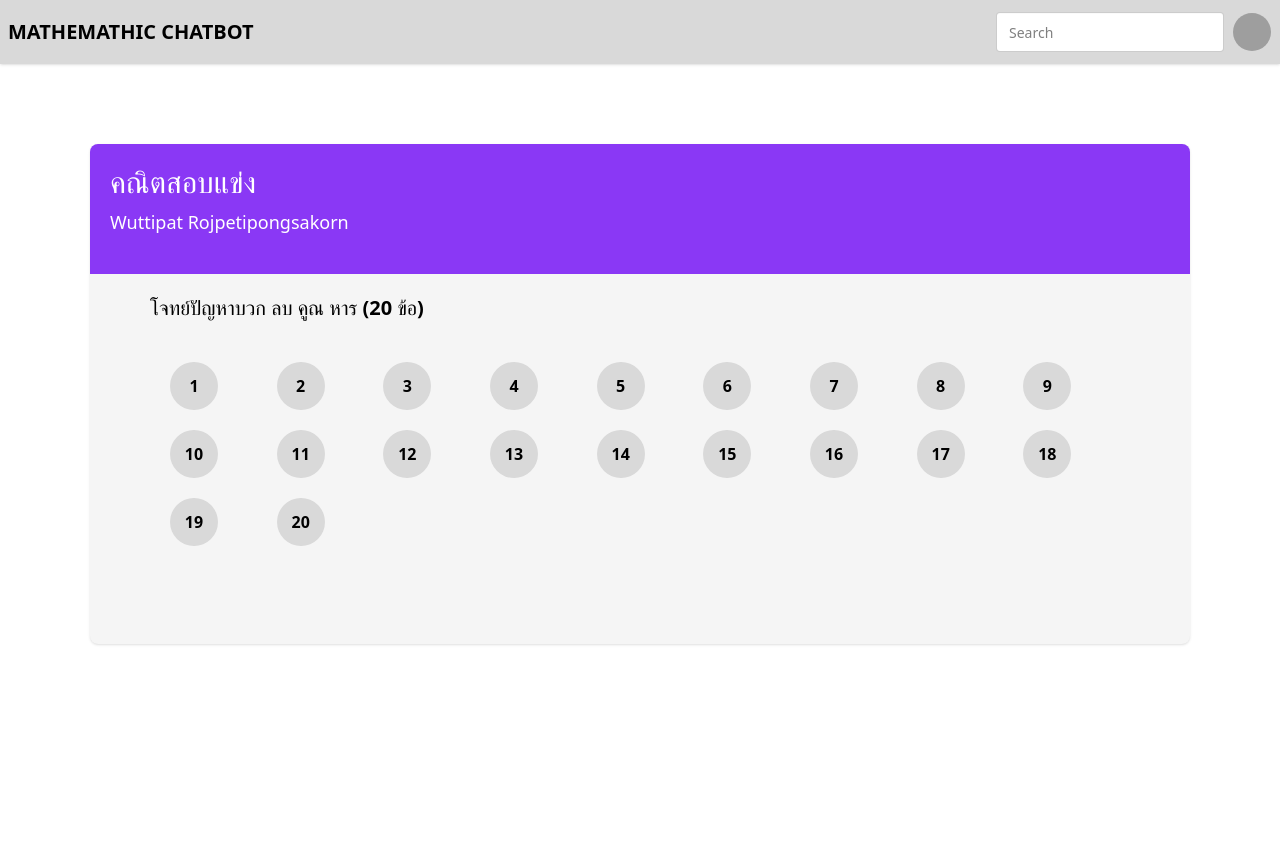
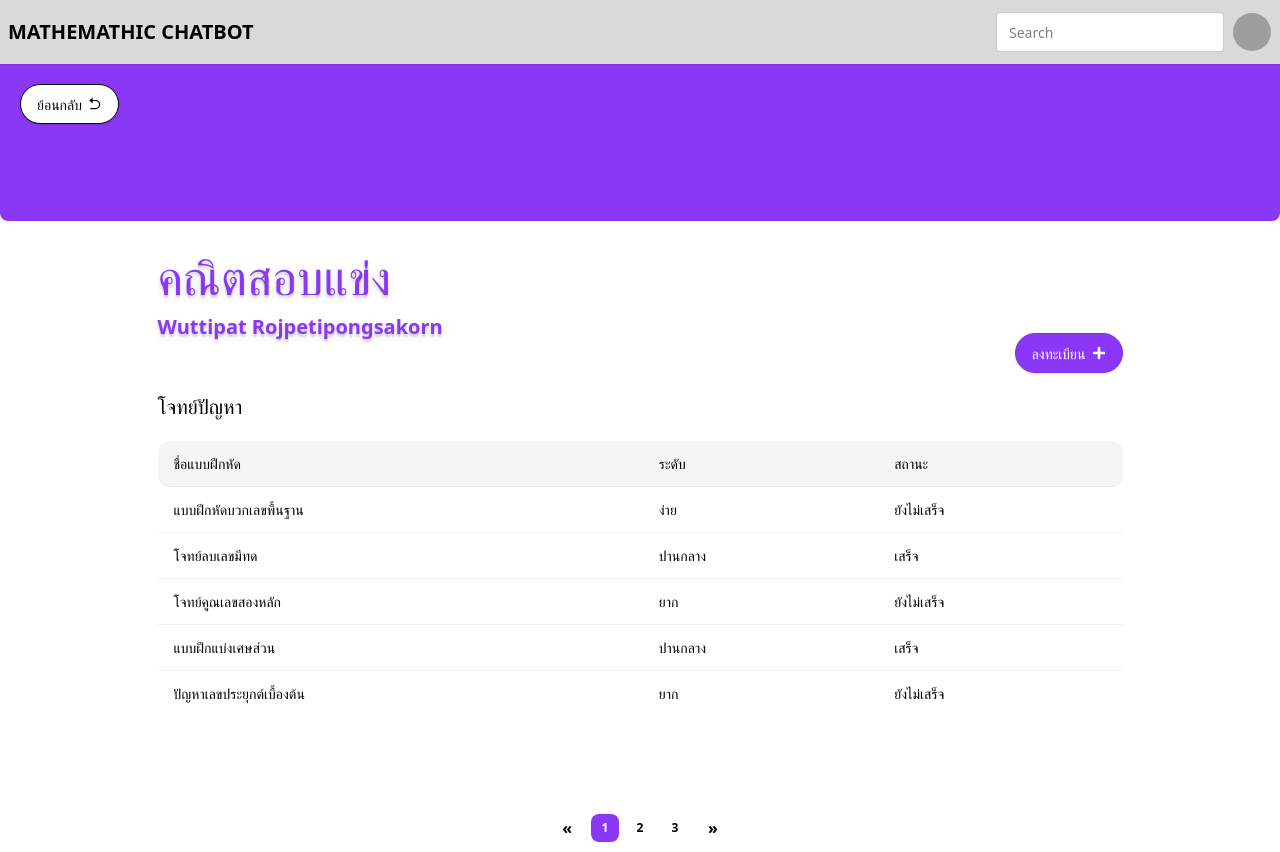
Before and after one commit to Rezzpect/MathChatBot-Front, a React (Vite) app: page /problemselection in a window 1280 px wide. Before the commit the page ends 800 px from the top, so only its background shows below. Built offline with nearby package versions, Linux system fonts and the light colour scheme; grey boxes are pictures that could not be loaded.

Commit message:
add//DataTable Component, temp_data

```diff
--- /dev/null
+++ b/src/components/DataTable/datatable.tsx
@@ -0,0 +1,70 @@
+import { useState, useEffect } from "react";
+import {topic_data } from "./topic_data";
+import type { topic_row } from "./topic_data";
+import {exercise_data} from "./exercise_data";
+import type { exercise_row } from "./exercise_data";
+
+interface Content_Data {
+    header: Array<string>;
+    data: Array<topic_row> | Array<exercise_row>;
+}
+
+export default function DataTable({ name }: { name: string }) {
+    const [getData, setData] = useState<Content_Data>({
+        header: [],
+        data: []
+    });
+
+    useEffect(() => {
+        if (name === "topic") {
+            setData(topic_data);
+        } else if (name === "exercise") {
+            setData(exercise_data);
+        };
+    },[])
+
+
+    return (
+        <div>
+            <div className="flex flex-col flex-1 w-full h-full py-5 text-neutral-content">
+                <header className="text-xl font-bold pb-5">โจทย์ปัญหา</header>
+                <div className="overflow-x-auto">
+                    <table className="table">
+                        <thead>
+                            <tr className="bg-base-300 text-base-content w-full">
+                                {getData.header.map((title, index) => {
+                                    return index === 0 ? (
+                                        <th className="rounded-l-xl">{title}</th>
+                                    ) : index === (getData.header.length - 1) ? (
+                                        <th className="rounded-r-xl">{title}</th>
+                                    ) : (<th>{title}</th>)
+                                }
+                                )}
+                            </tr>
+                        </thead>
+
+                        <tbody>
+                            {getData.data.map((course) =>
+                                <tr className="border-0">
+                                    {Object.values(course).map((value) =>
+                                    <td>{value}</td>
+                                    )}
+                                </tr>
+                            )}
+                        </tbody>
+                    </table>
+                </div>
+            </div>
+
+            <div className="flex items-center justify-center mb-5">
+                <div className="flex join justify-center items-center gap-2 font-bold">
+                    <button className="join-item w-fit h-fit hover:cursor-pointer p-3">«</button>
+                    <button className="join-item text-xs bg-primary text-primary-content  rounded-lg h-7 w-7">1</button>
+                    <button className="join-item text-xs hover:cursor-pointer hover:bg-primary hover:text-primary-content rounded-lg h-7 w-7">2</button>
+                    <button className="join-item text-xs hover:cursor-pointer hover:bg-primary hover:text-primary-content rounded-lg h-7 w-7">3</button>
+                    <button className="join-item w-fit h-fit hover:cursor-pointer p-3">»</button>
+                </div>
+            </div>
+        </div>
+    );
+}
--- /dev/null
+++ b/src/components/DataTable/exercise_data.tsx
@@ -0,0 +1,36 @@
+export const exercise_data = {
+    header: ["ชื่อแบบฝึกหัด", "ระดับ", "สถานะ"],
+    data: [
+        {
+            exerciseName: "แบบฝึกหัดบวกเลขพื้นฐาน",
+            level: "ง่าย",
+            status: "ยังไม่เสร็จ"
+        },
+        {
+            exerciseName: "โจทย์ลบเลขมีทด",
+            level: "ปานกลาง",
+            status: "เสร็จ"
+        },
+        {
+            exerciseName: "โจทย์คูณเลขสองหลัก",
+            level: "ยาก",
+            status: "ยังไม่เสร็จ"
+        },
+        {
+            exerciseName: "แบบฝึกแบ่งเศษส่วน",
+            level: "ปานกลาง",
+            status: "เสร็จ"
+        },
+        {
+            exerciseName: "ปัญหาเลขประยุกต์เบื้องต้น",
+            level: "ยาก",
+            status: "ยังไม่เสร็จ"
+        }
+    ],
+}
+
+export interface exercise_row {
+    exerciseName: string,
+    level: string,
+    status: string
+}
--- /dev/null
+++ b/src/components/DataTable/topic_data.tsx
@@ -0,0 +1,42 @@
+export const topic_data = {
+    header: ["ชื่อหัวข้อ", "description", "จำนวนแบบฝึกหัด", "สถานะ"],
+    data: [
+        {
+            title: "โจทย์ปัญหาการคูณ",
+            description: "Lorem ipsum dolor sit amet, consectetur adipiscing elit.",
+            exerciseCount: "23 ข้อ",
+            status: "เสร็จ"
+        },
+        {
+            title: "โจทย์ปัญหาการบวก",
+            description: "Lorem ipsum dolor sit amet, consectetur adipiscing elit.",
+            exerciseCount: "15 ข้อ",
+            status: "กำลังทำ"
+        },
+        {
+            title: "โจทย์ปัญหาการลบ",
+            description: "Lorem ipsum dolor sit amet, consectetur adipiscing elit.",
+            exerciseCount: "30 ข้อ",
+            status: "ยังไม่เริ่ม"
+        },
+        {
+            title: "โจทย์ปัญหาการหาร",
+            description: "Lorem ipsum dolor sit amet, consectetur adipiscing elit.",
+            exerciseCount: "18 ข้อ",
+            status: "เสร็จ"
+        },
+        {
+            title: "โจทย์ปัญหาการแก้สมการง่ายๆ",
+            description: "Lorem ipsum dolor sit amet, consectetur adipiscing elit.",
+            exerciseCount: "12 ข้อ",
+            status: "กำลังทำ"
+        }
+    ],
+}
+
+export interface topic_row {
+    title: string;
+    description: string;
+    exerciseCount: string;
+    status: string;
+}
--- a/src/pages/Lesson/index.tsx
+++ b/src/pages/Lesson/index.tsx
@@ -1,5 +1,6 @@
 import { RiArrowGoBackFill } from "react-icons/ri";
 import { FaPlus } from "react-icons/fa";
+import DataTable from "../../components/DataTable/datatable";
 
 export default function LessonPage() {
     const data = [
@@ -53,42 +54,7 @@ export default function LessonPage() {
                     <span className="px-10 py-5 w-full">Lorem ipsum dolor sit amet, consectetur adipiscing elit. Vestibulum tempus placerat sodales. Orci varius natoque penatibus et magnis dis parturient montes, nascetur ridiculus mus. Duis vel massa magna. Fusce erat mauris, feugiat in eleifend vel, lacinia et sapien. Sed gravida quis eros euismod molestie. Proin fringilla, urna quis dapibus luctus, nisl purus porta nisl, ut lacinia nisl sapien sed lorem. Aliquam bibendum, nulla ut pretium porttitor, metus nunc eleifend nunc, ac fermentum magna magna a massa. Quisque venenatis lorem vitae arcu finibus, nec commodo odio efficitur. In in sollicitudin dui, ac volutpat magna. Nulla nec luctus turpis. Nam gravida imperdiet molestie.</span>
                 </div>
 
-                <div className="flex flex-col flex-1 w-full h-full py-5 text-neutral-content">
-                    <header className="text-xl font-bold pb-5">{data.length} หัวข้อ</header>
-                    <div className="overflow-x-auto">
-                        <table className="table">
-                            <thead>
-                                <tr className="bg-base-300 text-base-content w-full">
-                                    <th className="rounded-l-xl">ชื่อหัวข้อ</th>
-                                    <th>description</th>
-                                    <th>จำนวนแบบฝึกหัด</th>
-                                    <th className="rounded-r-xl">สถานะ</th>
-                                </tr>
-                            </thead>
-
-                            <tbody>
-                                {data.map((course) =>
-                                    <tr className="border-0">
-                                        <td>{course.title}</td>
-                                        <td>{course.description}</td>
-                                        <td>{course.exerciseCount}</td>
-                                        <td>{course.status}</td>
-                                    </tr>
-                                )}
-                            </tbody>
-                        </table>
-                    </div>
-                </div>
-
-                <div className="flex items-center justify-center mb-5">
-                    <div className="flex join justify-center items-center gap-2 font-bold">
-                        <button className="join-item w-fit h-fit hover:cursor-pointer p-3">«</button>
-                        <button className="join-item text-xs bg-primary text-primary-content  rounded-lg h-7 w-7">1</button>
-                        <button className="join-item text-xs hover:cursor-pointer hover:bg-primary hover:text-primary-content rounded-lg h-7 w-7">2</button>
-                        <button className="join-item text-xs hover:cursor-pointer hover:bg-primary hover:text-primary-content rounded-lg h-7 w-7">3</button>
-                        <button className="join-item w-fit h-fit hover:cursor-pointer p-3">»</button>
-                    </div>
-                </div>
+                <DataTable name="topic"/>
             </div>
         </div>
     )
--- a/src/pages/ProblemSelection/index.tsx
+++ b/src/pages/ProblemSelection/index.tsx
@@ -1,3 +1,7 @@
+import { RiArrowGoBackFill } from "react-icons/ri";
+import { FaPlus } from "react-icons/fa";
+import DataTable from "../../components/DataTable/datatable";
+
 export default function ProblemSelectionPage() {
     const exercise_title = "โจทย์ปัญหาบวก ลบ คูณ หาร"
     const exercise_count = [
@@ -5,27 +9,21 @@ export default function ProblemSelectionPage() {
         11,12,13,14,15,16,17,18,19,20
     ]
     return (
-        <div className="h-[calc(100vh-65px)] min-h-fit flex justify-center">
-            <div className="flex flex-col my-20 bg-base-300 rounded-lg w-[1100px] h-fit min-h-[500px] shadow-sm">
-                <div className="flex flex-col text-primary-content rounded-t-lg w-full h-[130px] bg-primary p-5 gap-2">
-                    <header className="text-3xl font-bold">คณิตสอบแข่ง</header>
-                    <header className="text-lg">Wuttipat Rojpetipongsakorn</header>
+        <div className="h-[calc(100vh-65px)] min-h-fit flex flex-col justify-center items-center">
+                    <div className="flex rounded-b-lg w-full h-[157px] bg-primary">
+                        <button className=" m-5 btn btn-black btn-outline bg-white rounded-full shadow-sm">ย้อนกลับ <RiArrowGoBackFill /></button>
+                    </div>
+                    <div className="flex flex-col w-[965px] h-fit min-h-[500px]">
+                        <div className="flex justify-between items-end">
+                            <div className="flex flex-col text-primary my-8 gap-3">
+                                <header className="text-5xl font-bold text-shadow-lg">คณิตสอบแข่ง</header>
+                                <header className="text-xl font-bold text-shadow-lg">Wuttipat Rojpetipongsakorn</header>
+                            </div>
+                            <button className="btn btn-primary rounded-full shadow-sm">ลงทะเบียน<FaPlus /></button>
+                        </div>
+
+                        <DataTable name="exercise"/>
+                    </div>
                 </div>
-
-                <div className="flex flex-col flex-1 w-full h-full py-5 px-15 text-neutral-content">
-                    <header className="text-xl font-bold pb-10">{exercise_title} ({exercise_count.length} ข้อ)</header>
-                    <div className="grid grid-cols-9 gap-5 px-5">
-                        {
-                            exercise_count.map((ex_id)=>
-                                <div className="flex items-center justify-center text-neutral-content w-12 h-12 rounded-full bg-neutral hover:bg-primary hover:text-primary-content hover:cursor-pointer">
-                                    <span className="font-bold">{ex_id}</span>
-                                </div>
-                            )
-                        }
-                    </div>
-
-                </div>
-            </div>
-        </div>
     )
 }
```
